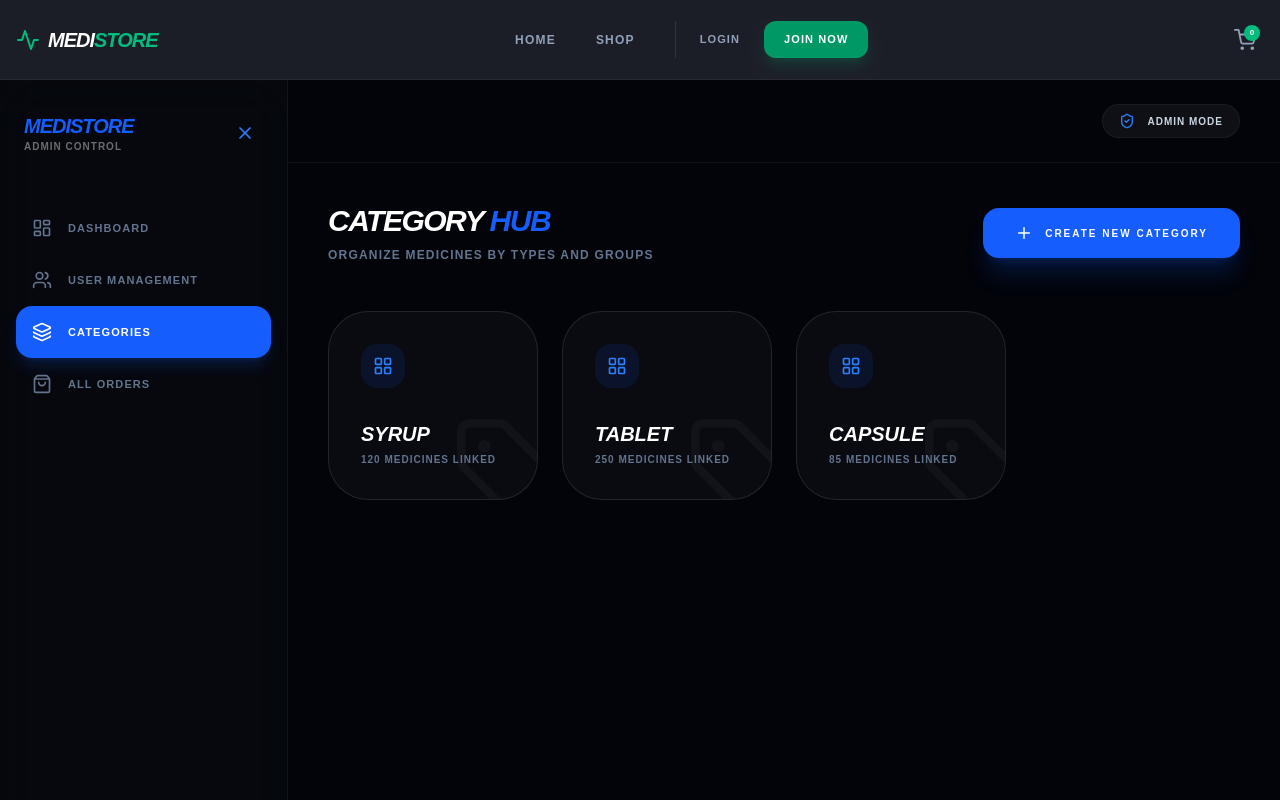
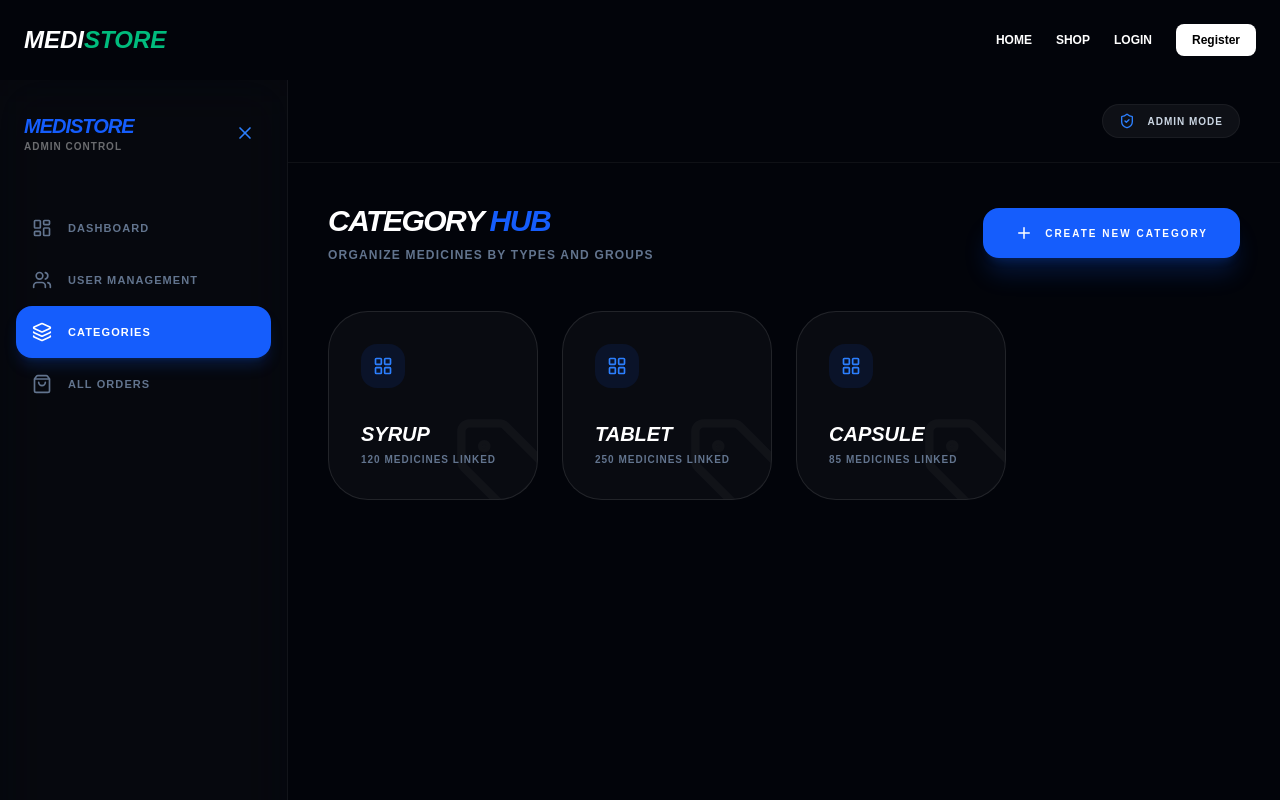
Before and after one commit to alhaz-431/storefrontend, a Next.js app: page /admin/categories in a window 1280 px wide. Shown: the top 800 px of the page. Built offline with nearby package versions, Linux system fonts and the light colour scheme.

Commit message:
navbar page updated

```diff
--- a/src/components/Navbar.tsx
+++ b/src/components/Navbar.tsx
@@ -1,159 +1,121 @@
 "use client";
 
 import Link from "next/link";
-import { useState, useEffect } from "react";
-import { usePathname } from "next/navigation";
-import {
-  FiShoppingCart,
-  FiActivity,
-  FiMenu,
-  FiX,
-  FiLayout,
-} from "react-icons/fi";
+import { useEffect, useState } from "react";
+import { useRouter } from "next/navigation";
 
 export default function Navbar() {
-  const pathname = usePathname();
-  const [isOpen, setIsOpen] = useState(false);
-  const [user, setUser] = useState<any>(null);
+  const [isLoggedIn, setIsLoggedIn] = useState(false);
+  const [isMenuOpen, setIsMenuOpen] = useState(false);
+  const router = useRouter();
 
-  // 🛡️ Vercel Build Friendly User Check
+  // ✅ Auth check (realtime + safe)
   useEffect(() => {
+    const checkAuth = () => {
       if (typeof window !== "undefined") {
-      const storedUser = localStorage.getItem("medistore_user");
-      setUser(storedUser ? JSON.parse(storedUser) : null);
+        const token = localStorage.getItem("token");
+        setIsLoggedIn(!!token);
       }
-  }, [pathname]);
+    };
 
-  const dashboardPath =
-    user?.role === "admin" ? "/admin/dashboard" : "/dashboard";
+    checkAuth();
 
-  // Reusable Link Component
-  const navLink = (href: string, label: string) => (
-    <Link
-      href={href}
-      onClick={() => setIsOpen(false)}
-      className={`relative transition-all duration-200 hover:text-white text-[12px] font-bold uppercase tracking-widest ${
-        pathname === href ? "text-emerald-500" : "text-slate-400"
-      }`}
-    >
-      {label}
-      {pathname === href && (
-        <span className="absolute left-0 -bottom-2 w-full h-[2px] bg-emerald-500" />
-      )}
-    </Link>
-  );
+    // অন্য tab / login change detect করবে
+    window.addEventListener("storage", checkAuth);
+
+    return () => window.removeEventListener("storage", checkAuth);
+  }, []);
+
+  // ✅ Logout (fully clean)
+  const handleLogout = () => {
+    localStorage.removeItem("token");
+    localStorage.removeItem("medistore_user");
+    setIsLoggedIn(false);
+    setIsMenuOpen(false);
+    router.push("/");
+  };
+
+  // ✅ Menu click করলে auto close
+  const handleNavClick = () => {
+    setIsMenuOpen(false);
+  };
 
   return (
-    <nav className="w-full h-20 bg-[#040610]/90 backdrop-blur-md border-b border-white/5 sticky top-0 z-50">
-      <div className="max-w-7xl mx-auto h-full px-4 flex items-center justify-between">
+    <nav className="relative flex items-center justify-between p-6 bg-[#02040a] text-white z-50">
 
       {/* Logo */}
-        <Link href="/" className="flex items-center gap-2 shrink-0">
-          <FiActivity className="text-emerald-500 text-2xl" />
-          <span className="text-xl font-black text-white italic uppercase tracking-tighter">
-            Medi<span className="text-emerald-500">Store</span>
-          </span>
+      <Link href="/" className="text-2xl font-black italic">
+        MEDI<span className="text-emerald-500">STORE</span>
       </Link>
 
-        {/* Desktop Menu */}
-        <div className="hidden md:flex items-center gap-10">
-          {navLink("/", "Home")}
-          {navLink("/shop", "Shop")}
+      {/* Mobile Menu Button */}
+      <button
+        className="md:hidden text-white p-2"
+        onClick={() => setIsMenuOpen(!isMenuOpen)}
+      >
+        {isMenuOpen ? "✕" : "☰"}
+      </button>
 
-          {user ? (
+      {/* Menu */}
+      <div
+        className={`
+          ${isMenuOpen ? "flex" : "hidden"}
+          md:flex flex-col md:flex-row absolute md:static top-full left-0 w-full md:w-auto
+          bg-[#02040a] md:bg-transparent p-6 md:p-0 gap-6 items-center shadow-lg md:shadow-none
+        `}
+      >
         <Link
-              href={dashboardPath}
-              className="flex items-center gap-2 bg-white/5 px-5 py-2.5 rounded-xl border border-white/10 text-white text-[11px] font-bold uppercase tracking-widest hover:bg-white/10 transition-all"
+          href="/"
+          onClick={handleNavClick}
+          className="text-xs font-bold uppercase hover:text-emerald-500 transition-colors"
         >
-              <FiLayout className="text-emerald-500" />
+          Home
+        </Link>
+
+        <Link
+          href="/shop"
+          onClick={handleNavClick}
+          className="text-xs font-bold uppercase hover:text-emerald-500 transition-colors"
+        >
+          Shop
+        </Link>
+
+        {isLoggedIn ? (
+          <>
+            <Link
+              href="/dashboard"
+              onClick={handleNavClick}
+              className="bg-emerald-500 px-4 py-2 rounded-lg text-xs font-black hover:bg-emerald-600 transition-all"
+            >
               Dashboard
             </Link>
+
+            <button
+              onClick={handleLogout}
+              className="text-xs font-bold uppercase text-red-500 hover:text-red-400"
+            >
+              Logout
+            </button>
+          </>
         ) : (
-            <div className="flex items-center gap-6 border-l border-white/10 pl-6">
-              <Link href="/login" className="text-slate-400 hover:text-white text-[11px] font-bold uppercase tracking-widest transition-colors">
-                Login
-              </Link>
-              <Link
-                href="/register"
-                className="bg-emerald-600 px-5 py-2.5 rounded-xl text-white text-[11px] font-bold uppercase tracking-widest hover:bg-emerald-500 shadow-lg shadow-emerald-600/20 transition-all"
-              >
-                Join Now
-              </Link>
-            </div>
-          )}
-        </div>
-
-        {/* Right Side Icons */}
-        <div className="flex items-center gap-3">
-          <Link href="/cart" className="relative p-2 text-slate-400 hover:text-white transition-colors">
-            <FiShoppingCart size={22} />
-            <span className="absolute top-1 right-1 bg-emerald-500 text-[8px] text-white w-4 h-4 rounded-full flex items-center justify-center font-bold">
-              0
-            </span>
-          </Link>
-
-          {/* Mobile Toggle Button */}
-          <button
-            onClick={() => setIsOpen(!isOpen)}
-            className="md:hidden p-2 text-white bg-white/5 rounded-lg border border-white/10"
-          >
-            <FiMenu size={24} />
-          </button>
-        </div>
-      </div>
-
-      {/* Mobile Menu (FULL SCREEN) */}
-      <div
-        className={`md:hidden fixed top-0 left-0 w-full h-screen bg-[#040610] z-[60] transition-transform duration-500 ease-in-out ${
-          isOpen ? "translate-x-0" : "translate-x-full"
-        }`}
-      >
-        {/* Close Button inside Mobile Menu */}
-        <button
-          onClick={() => setIsOpen(false)}
-          className="absolute top-6 right-6 text-white p-2 bg-white/5 rounded-full border border-white/10"
-        >
-          <FiX size={28} />
-        </button>
-
-        <div className="p-8 flex flex-col gap-8 mt-24">
-          <p className="text-[10px] font-bold text-slate-500 uppercase tracking-[0.3em]">Navigation</p>
-
-          <div className="flex flex-col gap-6 text-2xl font-black italic uppercase tracking-tight">
-            {navLink("/", "Home")}
-            {navLink("/shop", "Shop")}
-          </div>
-
-          <div className="h-[1px] bg-white/5 my-4" />
-
-          {user ? (
-            <Link
-              href={dashboardPath}
-              onClick={() => setIsOpen(false)}
-              className="w-full bg-emerald-600 text-center py-5 rounded-2xl text-white font-black uppercase text-xs tracking-widest shadow-xl shadow-emerald-600/20"
-            >
-              Go to Dashboard
-            </Link>
-          ) : (
-            <div className="flex flex-col gap-4">
+          <>
             <Link
               href="/login"
-                onClick={() => setIsOpen(false)}
-                className="w-full text-center py-5 rounded-2xl bg-white/5 border border-white/10 text-white font-black uppercase text-xs tracking-widest"
+              onClick={handleNavClick}
+              className="text-xs font-bold uppercase hover:text-emerald-500 transition-colors"
             >
               Login
             </Link>
 
             <Link
               href="/register"
-                onClick={() => setIsOpen(false)}
-                className="w-full text-center py-5 rounded-2xl bg-emerald-600 text-white font-black uppercase text-xs tracking-widest"
+              onClick={handleNavClick}
+              className="bg-white text-black px-4 py-2 rounded-lg text-xs font-black hover:bg-emerald-500 hover:text-white transition-all"
             >
-                Create Account
+              Register
             </Link>
-            </div>
+          </>
         )}
-        </div>
       </div>
     </nav>
   );
```
Lines whose indentation alone changed are shown as unchanged.
